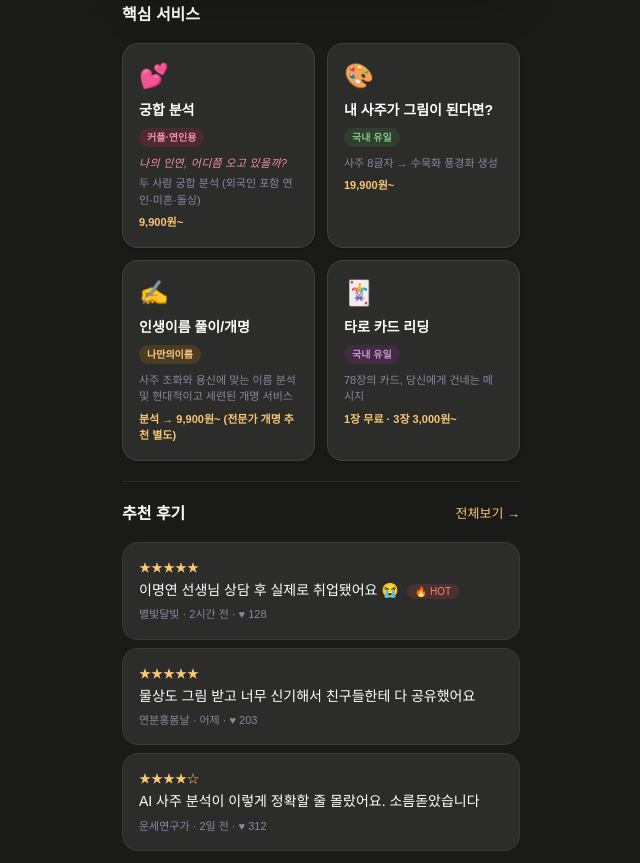
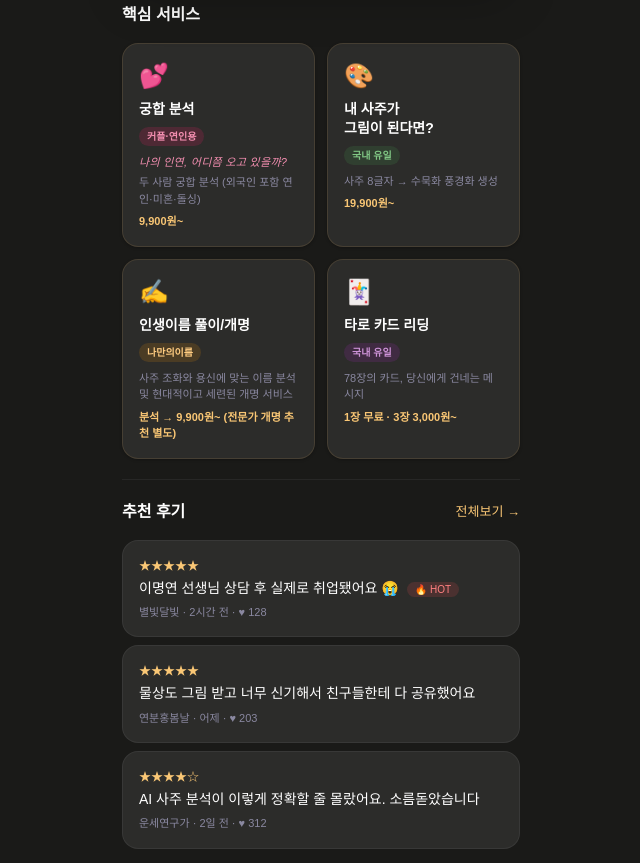
Before and after one commit to lysh0112-cpu/myjae, a Next.js app: page / in a window 1280 px wide. Shown: the part 802-1665 px from the top of the page, without its empty margins (319-959 px from the left). Built offline with nearby package versions, Linux system fonts and the light colour scheme; no server answers.

Commit message:
Update ServiceCards.tsx

```diff
--- a/app/components/home/ServiceCards.tsx
+++ b/app/components/home/ServiceCards.tsx
@@ -2,6 +2,8 @@
 import Link from 'next/link'
 import { useState } from 'react'
 
+// name 안에 \n 을 넣으면 그 자리에서 제목이 줄바꿈된다.
+// 예) '내 사주가\n그림이 된다면?'  →  "내 사주가" 다음 줄에 "그림이 된다면?"
 const SERVICES = [
   {
     icon: '💕',
@@ -15,7 +17,7 @@ const SERVICES = [
   },
   {
     icon: '🎨',
-    name: '내 사주가 그림이 된다면?',
+    name: '내 사주가\n그림이 된다면?',
     target: '국내 유일',
     targetStyle: { background: 'rgba(76,175,80,0.15)', color: '#81c784' },
     desc: '사주 8글자 → 수묵화 풍경화 생성',
@@ -73,7 +75,7 @@ export default function ServiceCards() {
                 }}
               >
                 <div className="text-2xl mb-2">{s.icon}</div>
-                <div className="text-sm font-bold text-white mb-1">{s.name}</div>
+                <div className="text-sm font-bold text-white mb-1" style={{ whiteSpace: 'pre-line', lineHeight: 1.35 }}>{s.name}</div>
                 <div
                   className="inline-block px-2 py-0.5 rounded-full font-semibold mb-2"
                   style={{ fontSize: '10px', ...s.targetStyle }}
```
